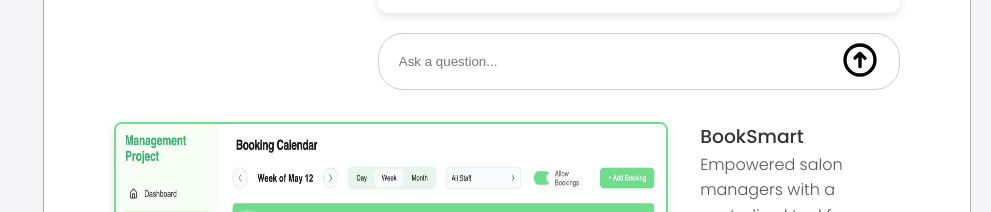
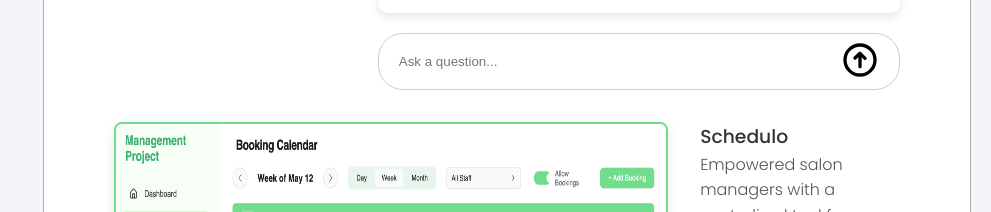
Before and after one commit to duyquangbui99/potfrolio-ui, a React (Create React App) app: page / in a window 1280 px wide. Shown: the part 3140-3352 px from the top of the page, without its empty margins (289-1280 px from the left). Built offline with nearby package versions, Linux system fonts and the light colour scheme.

Commit message:
Change project title

```diff
--- a/src/components/BookingProject.jsx
+++ b/src/components/BookingProject.jsx
@@ -14,7 +14,7 @@ function BookingProject() {
                     className="booking-image"
                 />
                 <div className="project-info">
-                    <h3>BookSmart</h3>
+                    <h3>Schedulo</h3>
                     <p>
                         Empowered salon managers with a centralized tool for appointments, staff coordination, and marketing—all in a single streamlined app.
                     </p>
```
